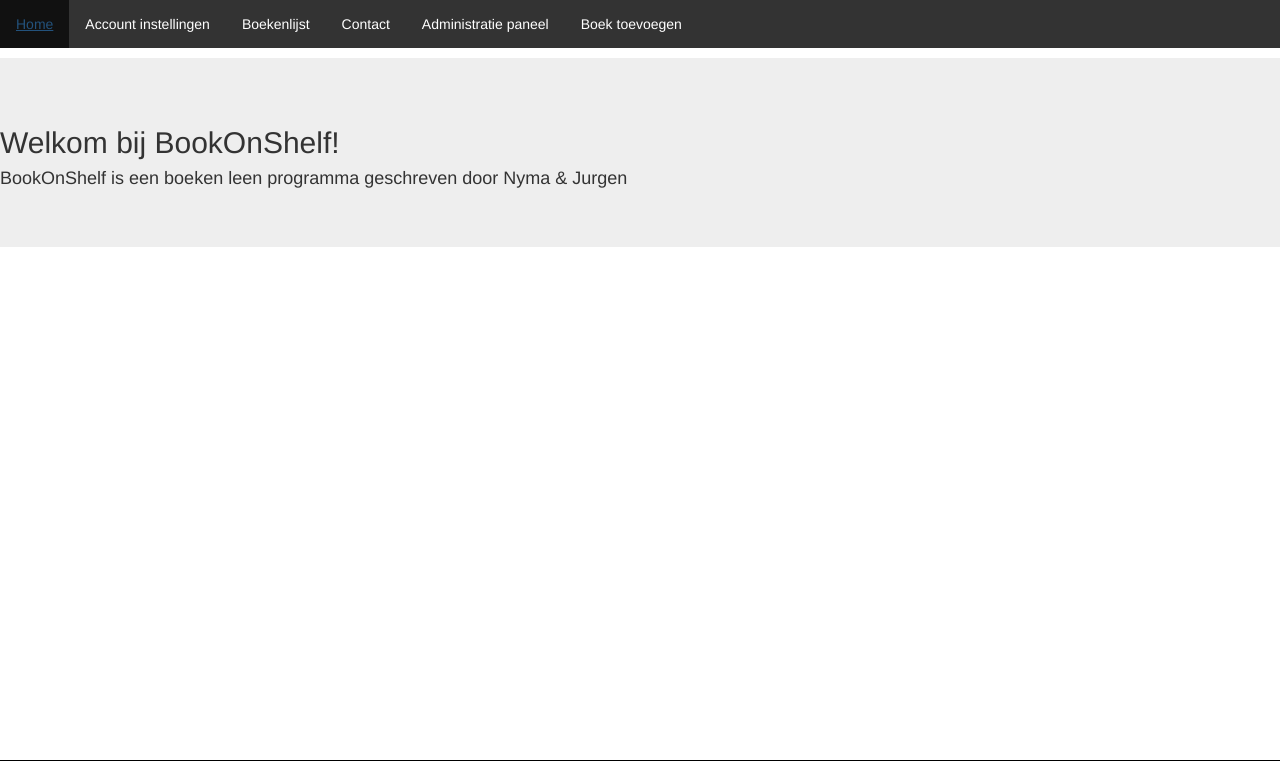
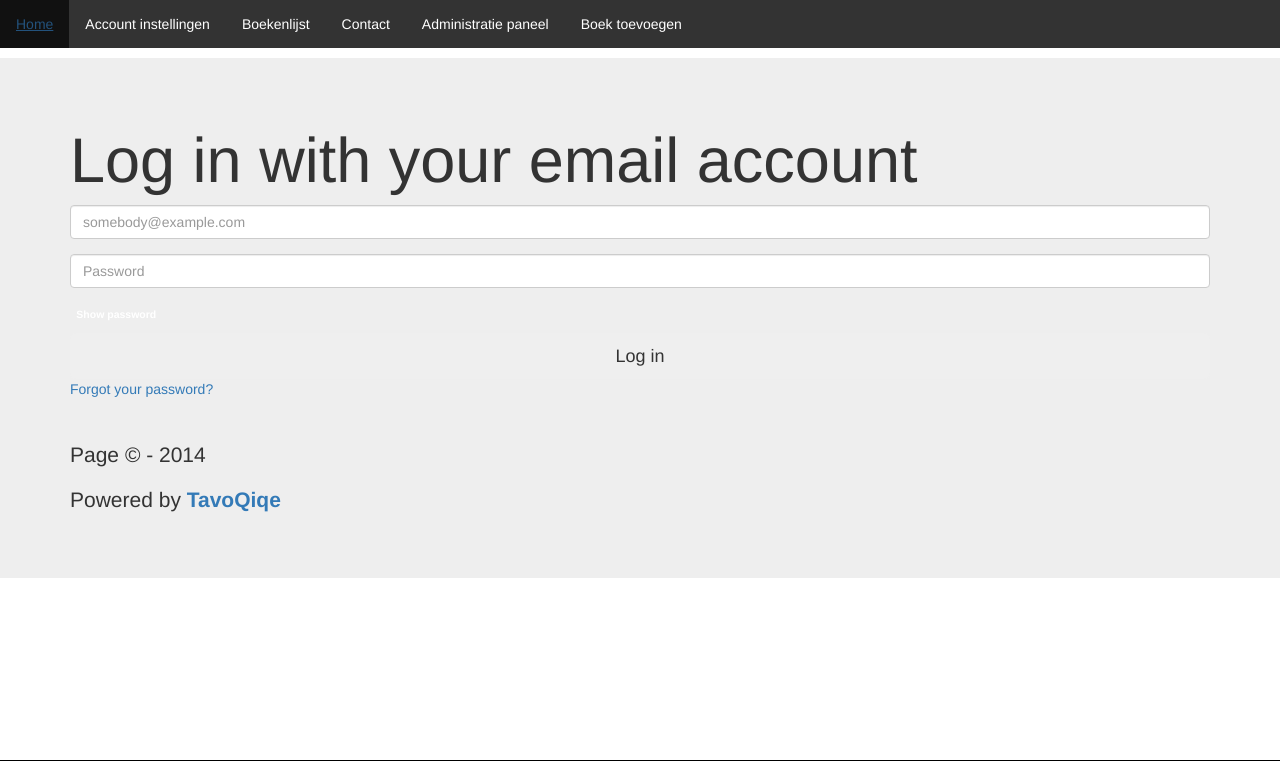
Before and after one commit to MustacheNL/BookOnShelf2.0, a PHP site: page / in a window 1280 px wide. Shown: the top 761 px of the page. Run offline with PHP 8.4, Linux system fonts and the light colour scheme.

Commit message:
Cleaned code, changed some make up shit!

```diff
--- a/includes/addbook.inc.php
+++ b/includes/addbook.inc.php
@@ -1,6 +1,5 @@
 <h2>Hier kunt u boeken toevoegen</h2>
 <?php
-require("private/connection.php");
 $result = $stmt = $conn->prepare("SELECT * FROM books");
 $row = $result->fetch(PDO::FETCH_ASSOC);
 ?>
--- /dev/null
+++ b/includes/index.inc.php
@@ -0,0 +1,61 @@
+<section id="login">
+    <div class="container">
+        <div class="row">
+            <div class="col-xs-12">
+                <div class="form-wrap">
+                    <h1>Log in with your email account</h1>
+                    <form role="form" action="javascript:;" method="post" id="login-form" autocomplete="off">
+                        <div class="form-group">
+                            <label for="email" class="sr-only">Email</label>
+                            <input type="email" name="email" id="email" class="form-control" placeholder="somebody@example.com">
+                        </div>
+                        <div class="form-group">
+                            <label for="key" class="sr-only">Password</label>
+                            <input type="password" name="key" id="key" class="form-control" placeholder="Password">
+                        </div>
+                        <div class="checkbox">
+                            <span class="character-checkbox" onclick="showPassword()"></span>
+                            <span class="label">Show password</span>
+                        </div>
+                        <input type="submit" id="btn-login" class="btn btn-custom btn-lg btn-block" value="Log in">
+                    </form>
+                    <a href="javascript:;" class="forget" data-toggle="modal" data-target=".forget-modal">Forgot your password?</a>
+                    <hr>
+                </div>
+            </div> <!-- /.col-xs-12 -->
+        </div> <!-- /.row -->
+    </div> <!-- /.container -->
+</section>
+
+<div class="modal fade forget-modal" tabindex="-1" role="dialog" aria-labelledby="myForgetModalLabel" aria-hidden="true">
+    <div class="modal-dialog modal-sm">
+        <div class="modal-content">
+            <div class="modal-header">
+                <button type="button" class="close" data-dismiss="modal">
+                    <span aria-hidden="true">×</span>
+                    <span class="sr-only">Close</span>
+                </button>
+                <h4 class="modal-title">Recovery password</h4>
+            </div>
+            <div class="modal-body">
+                <p>Type your email account</p>
+                <input type="email" name="recovery-email" id="recovery-email" class="form-control" autocomplete="off">
+            </div>
+            <div class="modal-footer">
+                <button type="button" class="btn btn-default" data-dismiss="modal">Cancel</button>
+                <button type="button" class="btn btn-custom">Recovery</button>
+            </div>
+        </div> <!-- /.modal-content -->
+    </div> <!-- /.modal-dialog -->
+</div> <!-- /.modal -->
+
+<footer id="footer">
+    <div class="container">
+        <div class="row">
+            <div class="col-xs-12">
+                <p>Page © - 2014</p>
+                <p>Powered by <strong><a href="http://www.facebook.com/tavo.qiqe.lucero" target="_blank">TavoQiqe</a></strong></p>
+            </div>
+        </div>
+    </div>
+</footer>
--- a/index.php
+++ b/index.php
@@ -1,13 +1,16 @@
 <?php
 session_start();
+require("private/connection.php");  /*  PDO connectie */
 
 if (isset($_GET['page'])) {
     $page = $_GET['page'];
 } else {
-    $page = "home";
+    $page = "index";
 }
 ?>
 
+<!DOCTYPE html>
+<html>
     <head>
         <title/>Index</title>
         <link rel="icon" href="images/favicon.ico">
```
Also changed, not shown: includes/booklist.inc.php (+21 -37 lines), php/hirebook.php (+7 -2 lines). Lines whose indentation alone changed are shown as unchanged.
